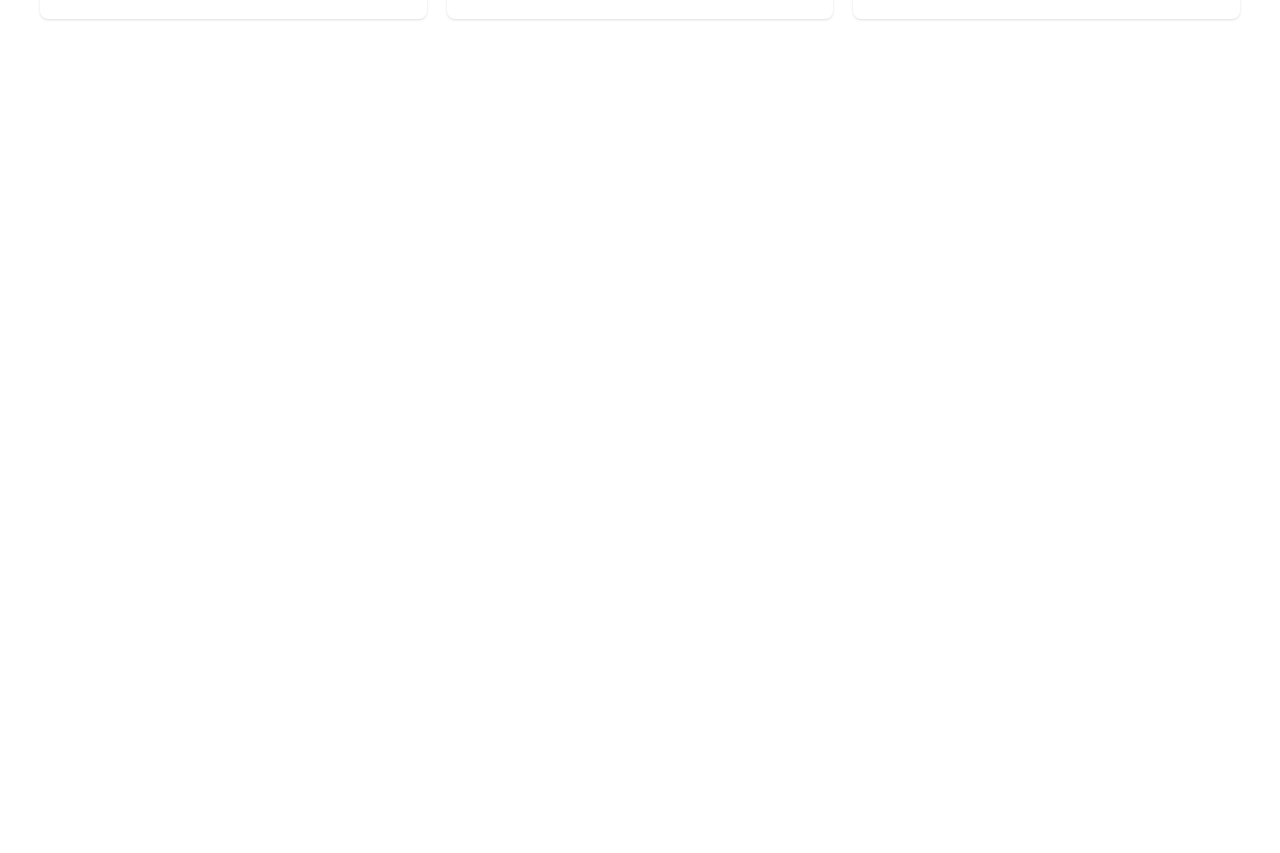
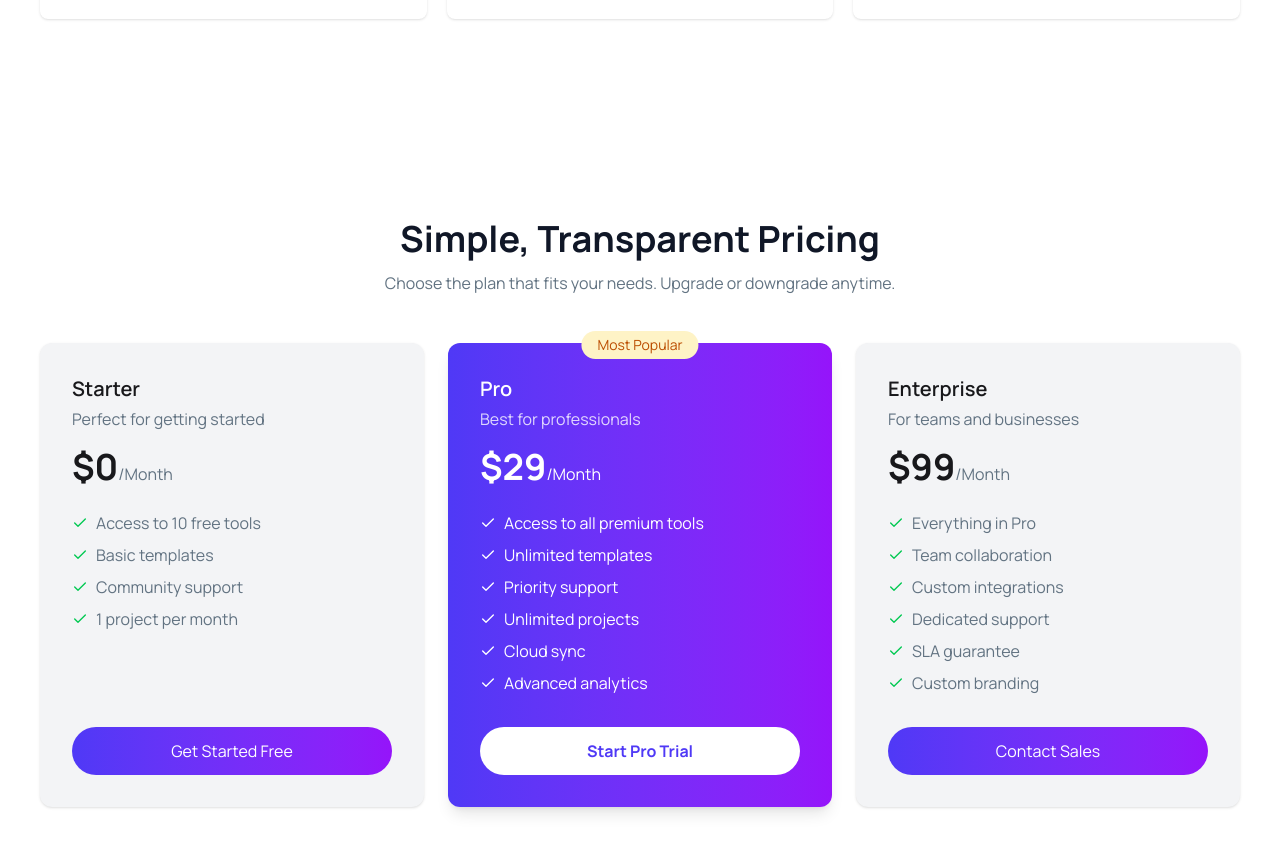
Before and after one commit to nahidforever/B13-Assignment-06, a React (Vite) app: page / in a window 1280 px wide. Shown: the part 3360-4213 px from the top of the page. Before the commit the page ends 3499 px from the top, so only its background shows below. Built offline with nearby package versions, Linux system fonts and the light colour scheme.

Commit message:
Design Pricing Section

```diff
--- a/src/App.jsx
+++ b/src/App.jsx
@@ -6,6 +6,7 @@
 import Tools from "./components/Tools";
 import Cart from "./components/Cart";
 import Steps from "./components/Steps";
+import Pricing from "./components/Pricing";
 
 const fetchTools = async () => {
   const res = await fetch("/tools.json");
@@ -69,6 +70,9 @@
       {activeTab === "cart" && <Cart carts={carts} setCarts={setCarts}></Cart>}
 
       <Steps></Steps>
+
+
+      <Pricing></Pricing>
     </>
   );
 }
--- /dev/null
+++ b/src/components/Pricing.jsx
@@ -0,0 +1,134 @@
+import React from "react";
+import { FiCheck } from "react-icons/fi";
+
+const Pricing = () => {
+  return (
+    <div className="max-w-300 mx-auto py-20">
+      {/* Heading */}
+      <div className="text-center">
+        <h2 className="text-4xl font-bold text-[#101727]">
+          Simple, Transparent Pricing
+        </h2>
+        <p className="text-[#627382] mt-3">
+          Choose the plan that fits your needs. Upgrade or downgrade anytime.
+        </p>
+      </div>
+
+      {/* Cards */}
+      <div className="grid md:grid-cols-2 lg:grid-cols-3 gap-6 mt-12">
+        {/* Starter */}
+        <div className="bg-gray-100 rounded-xl p-8 shadow-sm">
+          <h3 className="text-xl font-semibold">Starter</h3>
+          <p className="text-[#627382] mt-1">Perfect for getting started</p>
+
+          <h2 className="text-4xl font-bold mt-4">
+            $0
+            <span className="text-base font-normal text-[#627382]">/Month</span>
+          </h2>
+
+          <ul className="mt-6 space-y-2 text-[#627382]">
+            <ul className="mt-6 space-y-2 text-[#627382]">
+              <li className="flex items-center gap-2">
+                <FiCheck className="text-green-500"></FiCheck> Access to 10 free
+                tools
+              </li>
+              <li className="flex items-center gap-2">
+                <FiCheck className="text-green-500"></FiCheck> Basic templates
+              </li>
+              <li className="flex items-center gap-2">
+                <FiCheck className="text-green-500"></FiCheck> Community support
+              </li>
+              <li className="flex items-center gap-2">
+                <FiCheck className="text-green-500"></FiCheck> 1 project per
+                month
+              </li>
+            </ul>
+          </ul>
+
+          <button className="mt-24 w-full py-3 rounded-full bg-linear-to-r from-[#4F39F6] to-[#9514FA] text-white">
+            Get Started Free
+          </button>
+        </div>
+
+        {/* Pro */}
+        <div className="relative rounded-xl p-8 text-white bg-linear-to-r from-[#4F39F6] to-[#9514FA] shadow-lg">
+          <span className="absolute -top-3 left-1/2 -translate-x-1/2 bg-[#FEF3C6] text-sm px-4 py-1 rounded-full text-[#BB4D00]">
+            Most Popular
+          </span>
+
+          <h3 className="text-xl font-semibold">Pro</h3>
+          <p className="mt-1 opacity-80">Best for professionals</p>
+
+          <h2 className="text-4xl font-bold mt-4">
+            $29<span className="text-base font-normal">/Month</span>
+          </h2>
+
+          <ul className="mt-6 space-y-2">
+            <li className="flex items-center gap-2">
+              <FiCheck></FiCheck> Access to all premium tools
+            </li>
+            <li className="flex items-center gap-2">
+              <FiCheck></FiCheck> Unlimited templates
+            </li>
+            <li className="flex items-center gap-2">
+              <FiCheck></FiCheck> Priority support
+            </li>
+            <li className="flex items-center gap-2">
+              <FiCheck></FiCheck> Unlimited projects
+            </li>
+
+            <li className="flex items-center gap-2">
+              <FiCheck></FiCheck>Cloud sync
+            </li>
+            <li className="flex items-center gap-2">
+              <FiCheck></FiCheck> Advanced analytics
+            </li>
+          </ul>
+
+          <button className="mt-8 w-full py-3 rounded-full bg-white text-[#4F39F6] font-bold">
+            Start Pro Trial
+          </button>
+        </div>
+
+        {/* Enterprise */}
+        <div className="bg-gray-100 rounded-xl p-8 shadow-sm">
+          <h3 className="text-xl font-semibold">Enterprise</h3>
+          <p className="text-[#627382] mt-1">For teams and businesses</p>
+
+          <h2 className="text-4xl font-bold mt-4">
+            $99
+            <span className="text-base font-normal text-[#627382]">/Month</span>
+          </h2>
+
+          <ul className="mt-6 space-y-2 text-[#627382]">
+            <li className="flex items-center gap-2">
+              <FiCheck className="text-green-500"></FiCheck> Everything in Pro
+            </li>
+            <li className="flex items-center gap-2">
+              <FiCheck className="text-green-500"></FiCheck> Team collaboration
+            </li>
+            <li className="flex items-center gap-2">
+              <FiCheck className="text-green-500"></FiCheck> Custom integrations
+            </li>
+            <li className="flex items-center gap-2">
+              <FiCheck className="text-green-500"></FiCheck> Dedicated support
+            </li>
+
+            <li className="flex items-center gap-2">
+              <FiCheck className="text-green-500"></FiCheck>SLA guarantee
+            </li>
+            <li className="flex items-center gap-2">
+              <FiCheck className="text-green-500"></FiCheck> Custom branding
+            </li>
+          </ul>
+
+          <button className="mt-8 w-full py-3 rounded-full bg-linear-to-r from-[#4F39F6] to-[#9514FA] text-white">
+            Contact Sales
+          </button>
+        </div>
+      </div>
+    </div>
+  );
+};
+
+export default Pricing;
--- a/src/components/Steps.jsx
+++ b/src/components/Steps.jsx
@@ -15,7 +15,7 @@
         </p>
       </div>
 
-      <div className="grid md:grid-cols-3 gap-5 mt-10 mb-30">
+      <div className="grid md:grid-cols-2 lg:grid-cols-3 gap-5 mt-10 mb-30">
         <div className="shadow-sm rounded-lg py-22 px-6">
           <div className="flex justify-end">
             <span className=" -mt-20 w-9 h-9 flex items-center justify-center rounded-full bg-linear-to-r from-[#4F39F6] to-[#9514FA] text-white font-medium">
```
